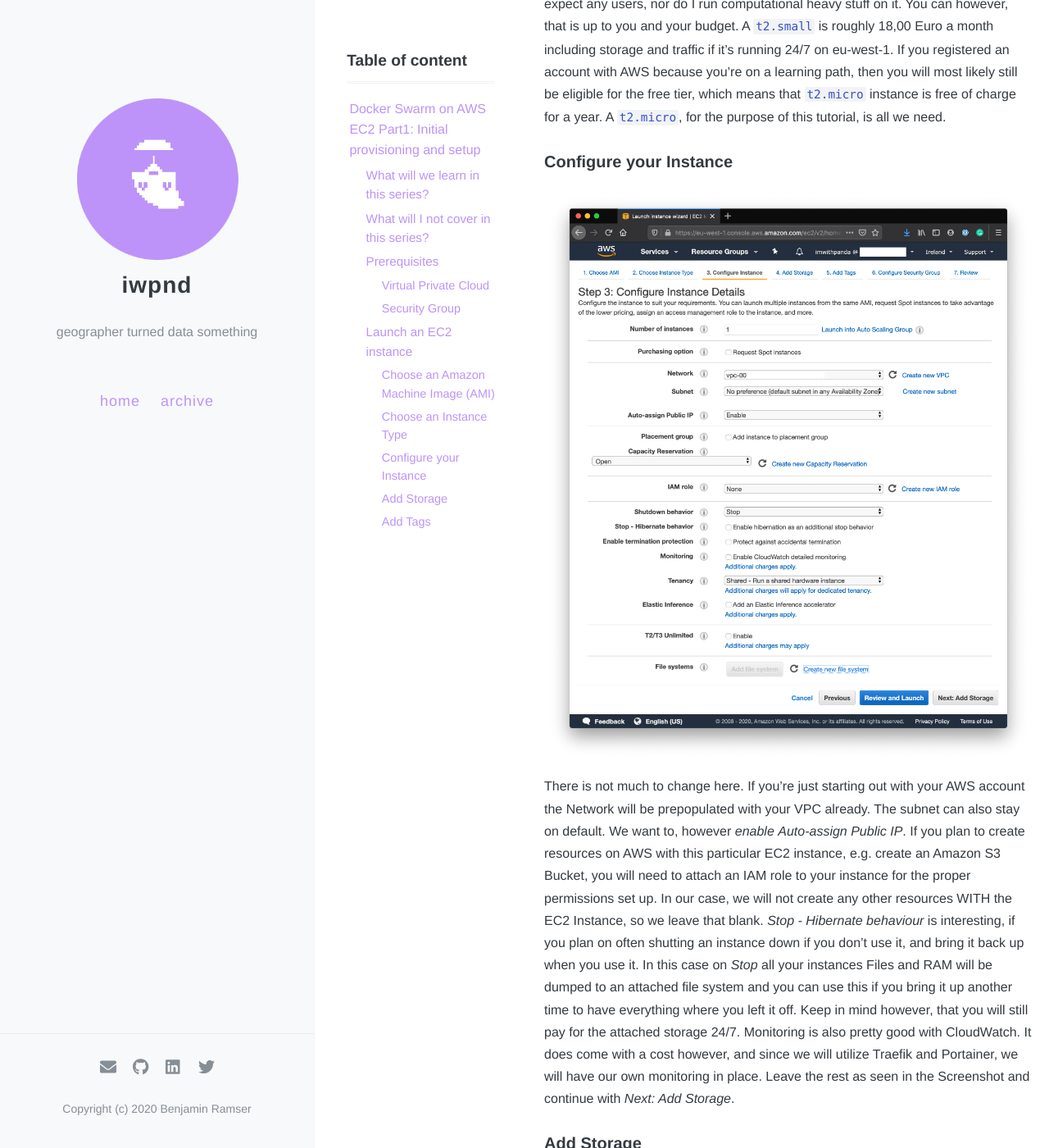
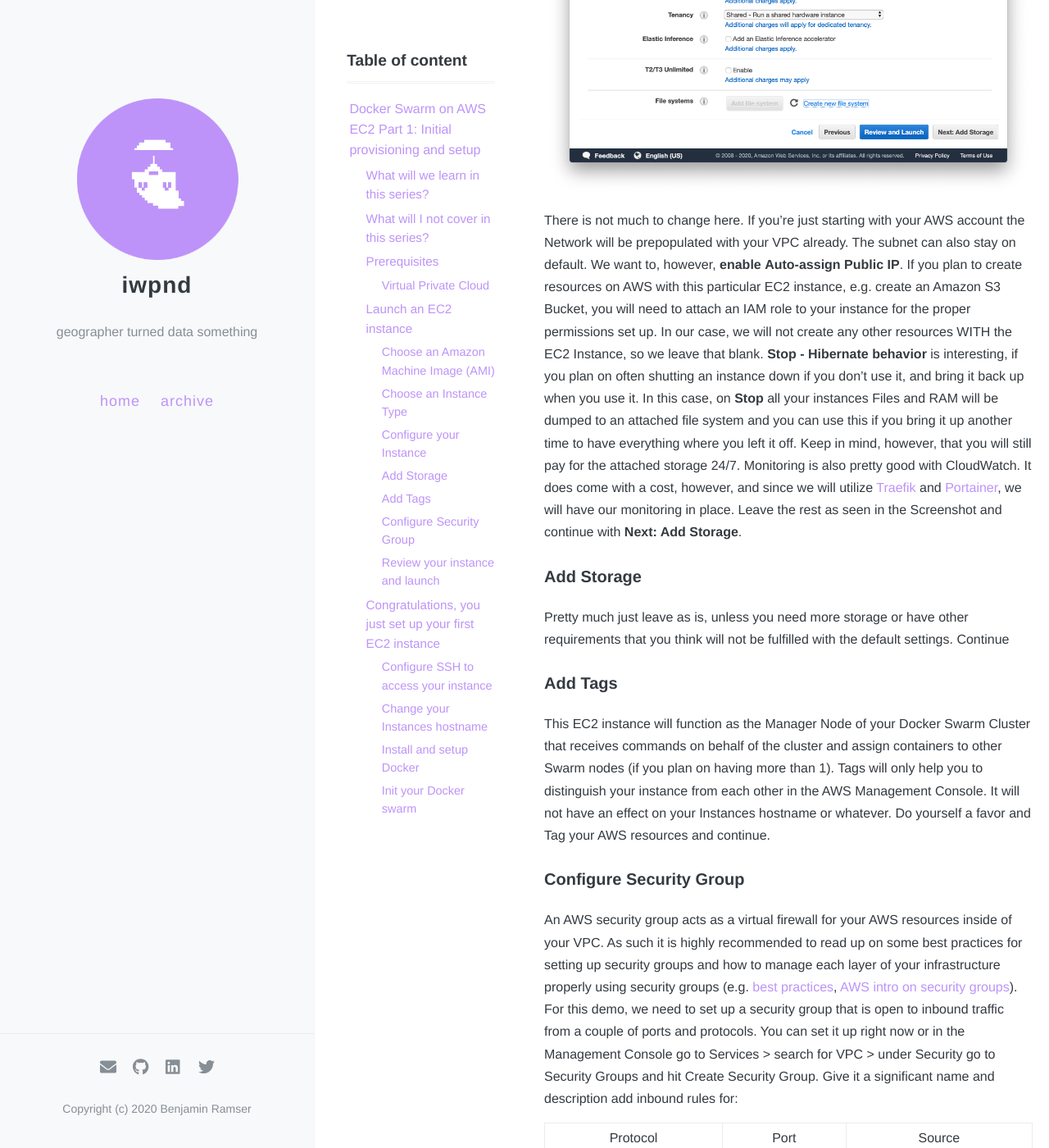
Before and after one commit to iwpnd/iwpnd.github.io, a Jekyll site: the page built from _posts/2020-05-13-part1-docker-swarm-on-ec2-initial-setup.markdown, in a window 1280 px wide and 1400 px high, scrolled down 2778 px. Shown: the whole window at 82% size. Built offline with Jekyll 4.4.1, drawn with Linux system fonts in a browser that asks for light colours; comment, search, counter and statistics services are not loaded; some of the changed text lies outside the part shown.

Commit message:
[POST] Docker Swarm on AWS EC2 Part 1

````diff
--- a/_posts/2020-05-13-part1-docker-swarm-on-ec2-initial-setup.markdown
+++ b/_posts/2020-05-13-part1-docker-swarm-on-ec2-initial-setup.markdown
@@ -1,41 +1,64 @@
 ---
 layout: post
-title: Docker Swarm on AWS EC2 Part1&#58; Initial provisioning and setup
+title: Docker Swarm on AWS EC2 Part 1&#58; Initial provisioning and setup
 tags: [docker, swarm, aws ec2]
 categories: docker swarm aws ec2
 date: 2020-05-13 13:37:00 +0200
 toc: true
 ---
 
-If you work with data, chances are, you came across or worked with a compute cluster of some sorts. There is not a conference, meetup, github repository or whatnot that doesn't mention Docker containers and/or their orchestration. If you've read some of my blog posts you know that I too, try to develop in and with Docker containers. But I have never actually deployed an application to a compute cluster other than a locally setup Docker Swarm.
+If you work with data, chances are, you came across or worked with a compute cluster of some sorts. There is not a conference, meetup, GitHub repository, or whatnot that doesn't mention Docker containers and/or their orchestration. If you've read some of my blog posts you know that I too, try to develop in and with Docker containers. But I have never actually deployed an application to a compute cluster other than a local setup Docker Swarm.
 Let's change that, shall we?
 
 ## What will we learn in this series?
-In this series we're going to find answers to some questions like:
+In this series, we're going to find answers to some questions like:
 
-How do I provision and setup an AWS EC2 instance?
-How do I setup a cluster in the cloud?
+How do I provision and set up an AWS EC2 instance?
+How do I set up a cluster in the cloud?
 How do I route my applications?
 How do I manage my applications
 How do I even do CI/CD with a Docker Swarm?
 
-The first part of this series will focus the initial steps of the setup. Like how to setup a Virtual Private Cloud (VPC) and attach security groups. I will also show how to launch an AWS EC2 instance and do the necessary steps to set up a Docker Swarm on it.
+The first part of this series will focus on the initial steps of the setup. Like how to set up a Virtual Private Cloud (VPC) and attach security groups. I will also show how to launch an AWS EC2 instance and do the necessary steps to set up a Docker Swarm on it.
 
-In the second part of the series I will show how to set up a [Traefik](https://containo.us/traefik/) Proxy with HTTPS that will handle incoming connections, expose your services and applications based on their domain name, manage multiple domains, handle and acquire HTTPS certificates with [Let's Encrypt](https://letsencrypt.org/). I will also show how to setup [Portainer](https://www.portainer.io/)) as the first service.
+In the second part of the series I will show how to set up a [Traefik](https://containo.us/traefik/) Proxy with HTTPS that will handle incoming connections, expose your services and applications based on their domain name, manage multiple domains, handle and acquire HTTPS certificates with [Let's Encrypt](https://letsencrypt.org/). I will also show how to set up [Portainer](https://www.portainer.io/)) as the first service.
 
 Part three will focus on how to deploy services to your Docker Swarm in a CI/CD pipeline using [GitHub](https://github.com) and [GitHub Actions](https://github.com/features/actions).
 
 ## What will I not cover in this series?
-I love automation. However what I will not be doing, is showing you how to set up this cluster using Terraform or AWS Cloudformation (yet). I feel doing all of this from scratch, even if you only do it once, will go a long way when it comes to understanding it.
+I love automation. However, what I will not be doing, is showing you how to set up this cluster using Terraform or AWS Cloudformation (yet). I feel doing all of this from scratch, even if you only do it once, will go a long way when it comes to understanding it.
 
 ## Prerequisites
-You will need to have access to the AWS management console. Your user will also need the permission to create resources within AWS e.g. a VPC, security groups, EC2 instances. For the purpose of this exercise I will be using MacOS. Windows users will have to read up on how to setup and ssh into a remote server, e.g. via [PuTTY](https://docs.aws.amazon.com/AWSEC2/latest/UserGuide/putty.html).
+You will need to have access to the AWS management console. Your user will also need permission to create resources within AWS e.g. a VPC, security groups, EC2 instances. For this exercise, I will be using macOS. Windows users will have to read up on how to set up and ssh into a remote server, e.g. via [PuTTY](https://docs.aws.amazon.com/AWSEC2/latest/UserGuide/putty.html).
 
 ### Virtual Private Cloud
 As Elastic Compute Resources (EC2 Instances) can only be launched inside a [Virtual Private Cloud (VPC)](https://aws.amazon.com/vpc/), we will need a VPC. Accounts older than 04.12.2013 will have to create a [Virtual Private Cloud (VPC)](https://aws.amazon.com/vpc/), as described [here](https://docs.aws.amazon.com/vpc/latest/userguide/default-vpc.html#create-default-vpc). Newer accounts already have a default VPC setup that we can launch the EC2 instance for our Docker Swarm into.
 
-### Security Group
-An AWS security group acts as a virtual firewall for your AWS resources inside of your VPC. As such it it highly recommended to read up on some best practises for setting up security groups and how to manage each layer of your infrastructure properly using security groups (e.g. [best practices](https://www.stratoscale.com/blog/compute/aws-security-groups-5-best-practices/), [AWS intro on security groups](https://docs.aws.amazon.com/AWSEC2/latest/UserGuide/ec2-security-groups.html)). For the purpose of this demo, we need to setup a security group that is open to inbound traffic from a couple of ports and protocols. Therefore, in the Management Console go to Services > search for VPC > under Security go to Security Groups and hit Create Security Group. Give it a significant name and description add inbound rules for:
+## Launch an EC2 instance
+With the prerequisites out of the way, we can go ahead and launch our first instance. In the AWS Management Console go to Services > Compute > EC2 and spank that Launch button.
+
+### Choose an Amazon Machine Image (AMI)
+First, you will have to select an AMI to run on your instance. I opted for Amazon Linux 2 AMI (HVM) 64-bit (x86) for no particular reason. It's free tier eligible, if you still can make use of that, and is built by Amazon to have optimal performance on EC2. You can use another AMI that suits you. Just make sure to adapt things like package management that I will be using in this post to the OS of your choice.
+
+### Choose an Instance Type
+Next up, you're prompted to select an instance type. Now, this is where you can either go all out or start reasonably small. I was planning to use the Docker Swarm cluster for small services that I want to test in a production environment. I do not expect any users, nor do I run computational heavy stuff on it. You can, however, that is up to you and your budget. A `t2.small` is roughly 18,00 Euro a month including storage and traffic if it's running 24/7 on eu-west-1. If you registered an account with AWS because you're on a learning path, then you will most likely still be eligible for the free tier, which means that `t2.micro` instance is free of charge for a year. A `t2.micro`, for this tutorial, is all we need.
+
+### Configure your Instance
+
+<p align="center">
+<img src="/img/2020-05-docker-swarm/aws-ec2-config.png" alt="aws ec2 configuration">
+</p>
+
+There is not much to change here. If you're just starting with your AWS account the Network will be prepopulated with your VPC already. The subnet can also stay on default. We want to, however, **enable** **Auto-assign Public IP**. If you plan to create resources on AWS with this particular EC2 instance, e.g. create an Amazon S3 Bucket, you will need to attach an IAM role to your instance for the proper permissions set up. In our case, we will not create any other resources WITH the EC2 Instance, so we leave that blank. **Stop - Hibernate behavior** is interesting, if you plan on often shutting an instance down if you don't use it, and bring it back up when you use it. In this case, on **Stop** all your instances Files and RAM will be dumped to an attached file system and you can use this if you bring it up another time to have everything where you left it off. Keep in mind, however, that you will still pay for the attached storage 24/7. Monitoring is also pretty good with CloudWatch. It does come with a cost, however, and since we will utilize [Traefik](https://containo.us/traefik/) and [Portainer](https://www.portainer.io/), we will have our monitoring in place. Leave the rest as seen in the Screenshot and continue with **Next: Add Storage**.
+
+### Add Storage
+Pretty much just leave as is, unless you need more storage or have other requirements that you think will not be fulfilled with the default settings. Continue
+
+### Add Tags
+This EC2 instance will function as the Manager Node of your Docker Swarm Cluster that receives commands on behalf of the cluster and assign containers to other Swarm nodes (if you plan on having more than 1). Tags will only help you to distinguish your instance from each other in the AWS Management Console. It will not have an effect on your Instances hostname or whatever. Do yourself a favor and Tag your AWS resources and continue.
+
+### Configure Security Group
+An AWS security group acts as a virtual firewall for your AWS resources inside of your VPC. As such it is highly recommended to read up on some best practices for setting up security groups and how to manage each layer of your infrastructure properly using security groups (e.g. [best practices](https://www.stratoscale.com/blog/compute/aws-security-groups-5-best-practices/), [AWS intro on security groups](https://docs.aws.amazon.com/AWSEC2/latest/UserGuide/ec2-security-groups.html)). For this demo, we need to set up a security group that is open to inbound traffic from a couple of ports and protocols. You can set it up right now or in the Management Console go to Services > search for VPC > under Security go to Security Groups and hit Create Security Group. Give it a significant name and description add inbound rules for:
 
 | Protocol | Port | Source |
 |-------|--------|---------|
@@ -48,25 +71,104 @@
 | HTTPS | 443 | 0.0.0.0/0 |
 | HTTP | 80 | 0.0.0.0/0 |
 
-## Launch an EC2 instance
-With the prerequisites out of the way, we can go a head and launch our first instance. In the AWS Management Console go to Services > Compute > EC2 and spank that Launch button.
+Now make sure to attach the newly created security group to your instance and continue.
 
-### Choose an Amazon Machine Image (AMI)
-First, you will have to select an AMI to run on your instance. I opted for Amazon Linux 2 AMI (HVM) 64-bit (x86) for no particular reason. It's free tier eligible, if you still can make use of that, and is built by Amazon to have optimal performance on EC2. You can use another AMI that suits you. Just make sure to adapt things like package management that I will be using in this post to the OS of your choice.
-
-### Choose an Instance Type
-Next up, you're prompted to select an instance type. Now this is where you can either go all out, or start reasonably small. I was planning to use the Docker Swarm cluster for small services that I want to test in a production environment. I do not expect any users, nor do I run computational heavy stuff on it. You can however, that is up to you and your budget. A `t2.small` is roughly 18,00 Euro a month including storage and traffic if it's running 24/7 on eu-west-1. If you registered an account with AWS because you're on a learning path, then you will most likely still be eligible for the free tier, which means that `t2.micro` instance is free of charge for a year. A `t2.micro`, for the purpose of this tutorial, is all we need.
-
-### Configure your Instance
+### Review your instance and launch
 
 <p align="center">
-<img src="/img/2020-05-docker-swarm/aws-ec2-config.png" alt="aws ec2 configuration">
+<img src="/img/2020-05-docker-swarm/aws-ec2-config-keypair.png" alt="aws ec2 configuration keypair">
 </p>
 
-There is not much to change here. If you're just starting out with your AWS account the Network will be prepopulated with your VPC already. The subnet can also stay on default. We want to, however _enable_ *Auto-assign Public IP*. If you plan to create resources on AWS with this particular EC2 instance, e.g. create an Amazon S3 Bucket, you will need to attach an IAM role to your instance for the proper permissions set up. In our case, we will not create any other resources WITH the EC2 Instance, so we leave that blank. *Stop - Hibernate behaviour* is interesting, if you plan on often shutting an instance down if you don't use it, and bring it back up when you use it. In this case on *Stop* all your instances Files and RAM will be dumped to an attached file system and you can use this if you bring it up another time to have everything where you left it off. Keep in mind however, that you will still pay for the attached storage 24/7. Monitoring is also pretty good with CloudWatch. It does come with a cost however, and since we will utilize Traefik and Portainer, we will have our own monitoring in place. Leave the rest as seen in the Screenshot and continue with *Next: Add Storage*.
+Upon launch, you will be asked to create a keypair, a **private** key, and a **public** key. AWS EC2 uses public-key cryptography to encrypt and decrypt login information and therefore allows you to access your instance using a private key instead of a password. For a detailed description of the concept of Public Key Authentification, I refer you to [ssh.com](https://www.ssh.com/ssh/public-key-authentication).
+AWS will ask you to name and create a key pair. The private key will be stored in a `.pem` file and should be downloaded to a secure location on your local file system or trusted storage of your choice. I store it in `~/.ssh/`. If you create an EC2 instance only this file/this key will let you access it. AWS does not store a duplicate it anywhere, so if you have lost it, you lost it and you will have to shut down your instance for good. The other part, the public key, will be stored on your Linux EC2 instance in `~/.ssh/authorized_keys`.
 
-### Add Storage
-Pretty much just leave as is, unless you need more storage or have other requirements that you think will not be fulfilled with the default settings. Continue
+## Congratulations, you just set up your first EC2 instance
+Now open a terminal, you will need it from now on.
 
-### Add Tags
-This will be the first of
+### Configure SSH to access your instance
+For convenience's sake, I create a `~/.ssh/config` file and store my remote instances information there for easy access from the terminal.
+
+```bash
+vim ~/.ssh/config
+```
+
+<p align="center">
+<img src="/img/2020-05-docker-swarm/aws-ec2-ssh-config.png" alt="aws ec2 configuration keypair">
+</p>
+
+For your hostname, you will set up the Public DNS (IPv4) of your EC2 instance. The **User** depends on your OS. Fox Amazon Linux 2 it's `ec2-user`, for other AMIs you can look up the default user [here](https://docs.aws.amazon.com/AWSEC2/latest/UserGuide/connection-prereqs.html).  Your **IdentityFile** will be the `.pem` file with your private key you downloaded earlier. Save and close the file `:wq!`.
+
+```bash
+ssh swarm
+```
+
+<p align="center">
+<img src="/img/2020-05-docker-swarm/aws-ec2-ssh.png" alt="ssh into AWS EC2">
+</p>
+
+### Change your Instances hostname
+First, we will change the hostname of the instance using a subdomain of a domain you plan on using for your swarm. Changing the hostname will require you to reboot your instance. Don't worry, if you're only in it for this part of the tutorial and only want to set up your first swarm for the lulz, you can skip this step.
+
+```bash
+sudo hostnamectl set-hostname webserver.mydomain.com
+sudo reboot
+```
+
+Wait for your instance to reboot, ssh back in, and check the result using `echo $HOSTNAME`.
+
+### Install and setup Docker
+Now, this part comes down to the OS you chose for your AMI. Amazon Linux 2 AMI uses `yum` package manager. Adapt the next steps to your chosen OS.
+
+```bash
+# update
+sudo yum update
+
+# install docker
+sudo yum install docker
+
+# start docker
+sudo service docker start
+
+# check if its installed properly
+docker --version
+
+# add ec2-user to docker group to allow docker commands without sudo
+sudo usermod -a -G docker ec2-user
+
+# add docker to autostart and reboot to see if it's working
+sudo chkconfig docker on
+sudo reboot
+
+# test user rights and autostart
+docker version
+```
+
+### Init your Docker swarm
+With the setup of Docker out of the way, we can finally initiate our Docker Swarm.
+
+```bash
+docker swarm init
+```
+
+This will greet you with this:
+
+<p align="center">
+<img src="/img/2020-05-docker-swarm/aws-ec2-docker-swarm-init.png" alt="Docker swarm init">
+</p>
+
+If you want to add another node to your cluster, you can go back to the AWS Management Console, and do all of this again. If that EC2 instance is ready and docker installed, you can just use the command in the screenshot above to join this new instance to your Docker swarm as a worker node.
+Now you can check the nodes in your swarm via:
+
+```bash
+docker node ls
+```
+
+<p align="center">
+<img src="/img/2020-05-docker-swarm/aws-ec2-docker-swarm-node-ls.png" alt="Docker swarm init">
+</p>
+
+As you can see I only have set up a single node, which is my leading node - the manager.
+
+Congratulations! You just set up your first Docker Swarm on AWS EC2!
+
+The next part will focus on how to setup [Traefik](https://containo.us/traefik/) and [Portainer](https://www.portainer.io/)) to handle connections in your cluster, manage HTTPS certificates and routing as well as monitoring your Docker Swarm.
````
Also changed, not shown: img/2020-05-docker-swarm/aws-ec2-config-keypair.png (added), img/2020-05-docker-swarm/aws-ec2-docker-swarm-init.png (added), img/2020-05-docker-swarm/aws-ec2-docker-swarm-node-ls.png (added), img/2020-05-docker-swarm/aws-ec2-ssh-config.png (added), img/2020-05-docker-swarm/aws-ec2-ssh.png (added).
